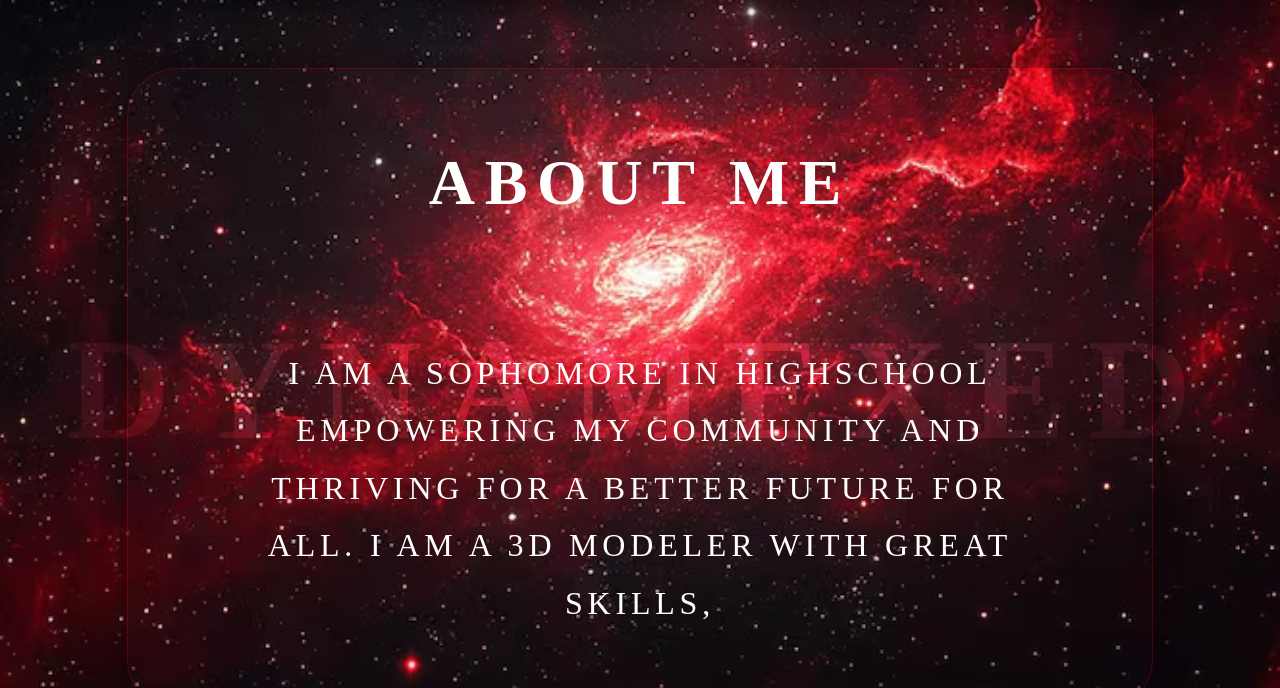
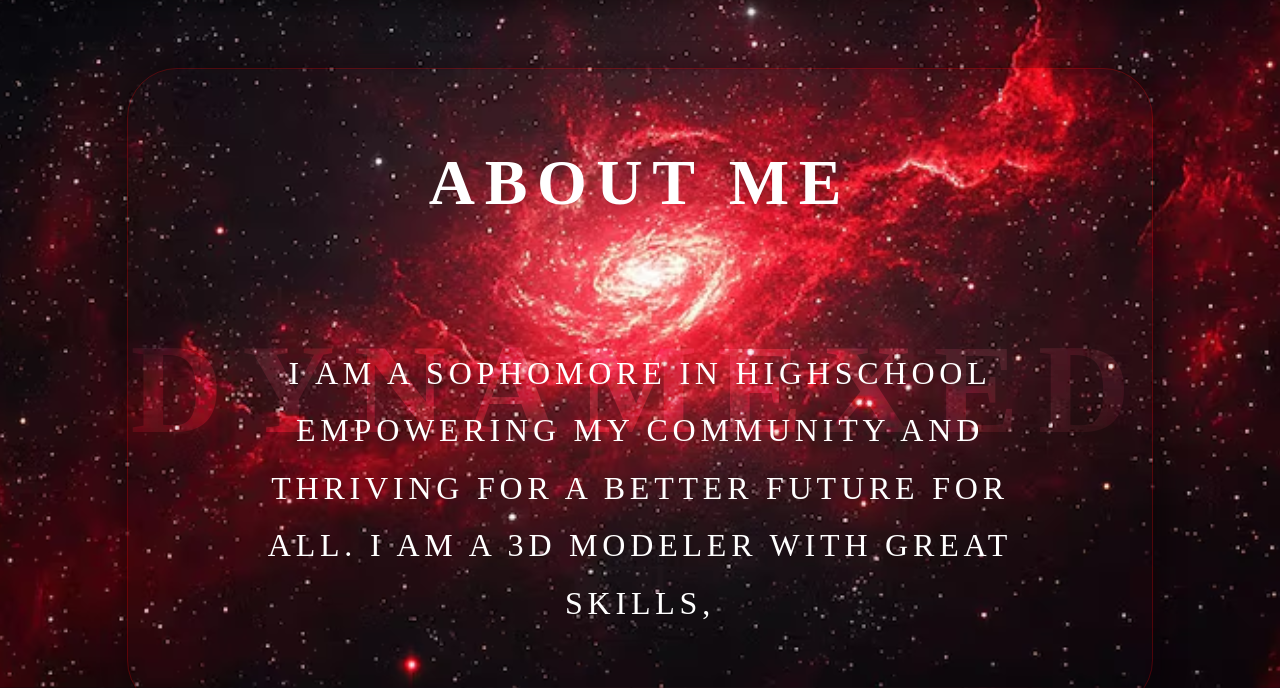
Before and after one commit to blgzm18-collab/Dyna-Portfolio, a plain HTML site: page index.html in a window 1280 px wide. Shown: the part 112-800 px from the top of the page. Drawn offline with Linux system fonts and the light colour scheme.

Commit message:
Decrease font size of background text to 8rem

```diff
--- a/style.css
+++ b/style.css
@@ -243,7 +243,7 @@ p{
 
 .background-text {
     position: absolute;
-    font-size: 9rem;
+    font-size: 8rem;
     color: rgba(255, 255, 255, 0.5); /* Light gray to look like a background */
     z-index: 2;    /* Lower number stays behind */
     margin: 0;
```
